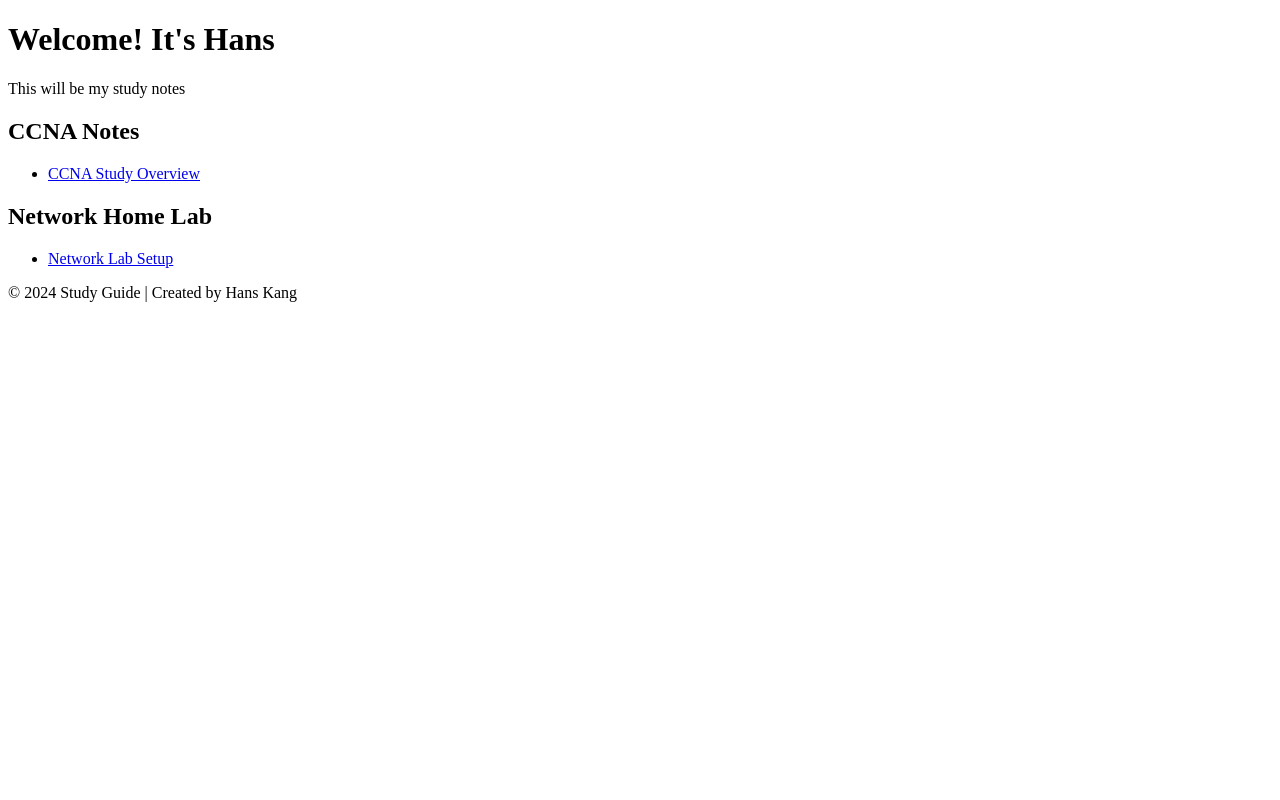
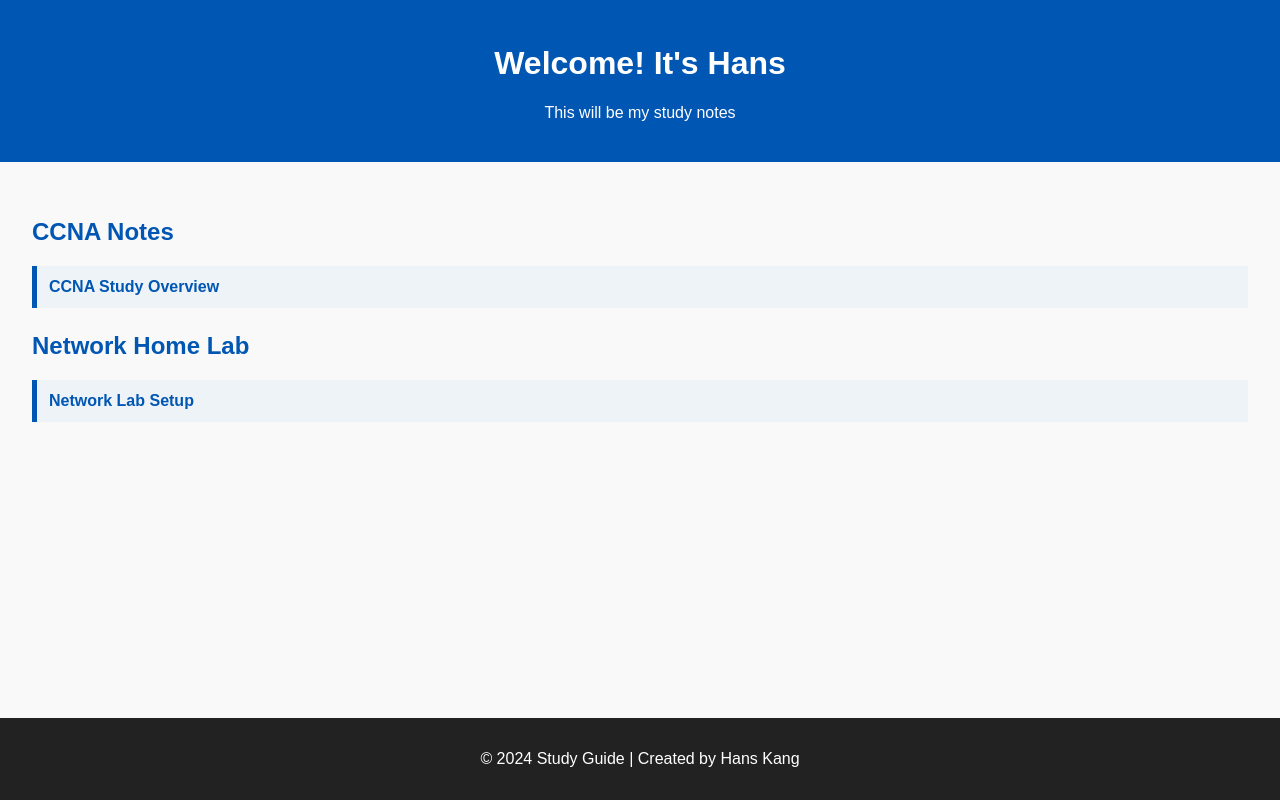
Before and after one commit to hanskkangg/hansdevhub_static_web_hosting, a plain HTML site: page index.html in a window 1280 px wide. Drawn offline with Linux system fonts and the light colour scheme.

Commit message:
Fourth commit - updated styles.css

```diff
--- a/styles/styles.css
+++ b/styles/styles.css
@@ -1 +1,87 @@
-/* CSS file for styling
+/* General body styling */
+body {
+    font-family: Arial, sans-serif;
+    margin: 0;
+    padding: 0;
+    background-color: #f9f9f9;
+    color: #333;
+}
+
+/* Header styling */
+header {
+    background-color: #0056b3;
+    color: white;
+    padding: 1.5rem;
+    text-align: center;
+}
+
+/* Main content styling */
+main {
+    padding: 2rem;
+}
+
+/* Footer styling */
+footer {
+    background-color: #222;
+    color: white;
+    text-align: center;
+    padding: 1rem 0;
+    position: fixed;
+    bottom: 0;
+    width: 100%;
+}
+
+/* Section styling */
+.notes-section {
+    margin: 1.5rem 0;
+}
+
+.notes-section h2 {
+    color: #0056b3;
+}
+
+/* List styling for notes */
+.notes-section ul {
+    list-style-type: none;
+    padding: 0;
+}
+
+.notes-section ul li {
+    background: #eef3f8;
+    margin: 0.75rem 0;
+    padding: 0.75rem;
+    border-left: 5px solid #0056b3;
+    transition: background-color 0.3s ease;
+}
+
+.notes-section ul li:hover {
+    background-color: #dce4f2;
+}
+
+.notes-section ul li a {
+    text-decoration: none;
+    color: #0056b3;
+    font-weight: bold;
+}
+
+/* Image section styling */
+.image-section img {
+    max-width: 100%;
+    height: auto;
+    margin: 1rem 0;
+}
+
+/* Styling for text links */
+a {
+    color: #0056b3;
+    text-decoration: none;
+}
+
+a:hover {
+    text-decoration: underline;
+}
+
+/* Styling for additional spacing in different pages */
+.page-content {
+    margin-bottom: 3rem;
+}
```
Also changed, not shown: index.html (+1 -0 lines).
